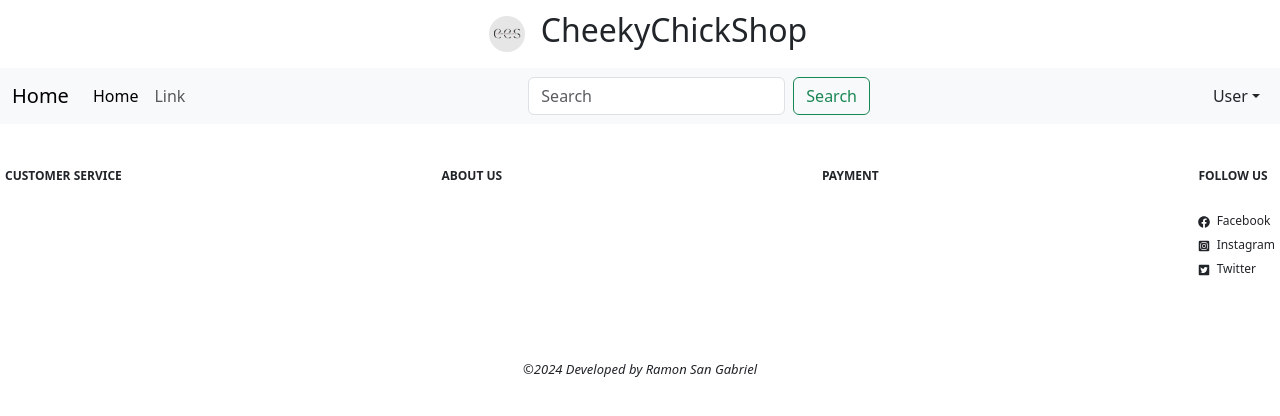
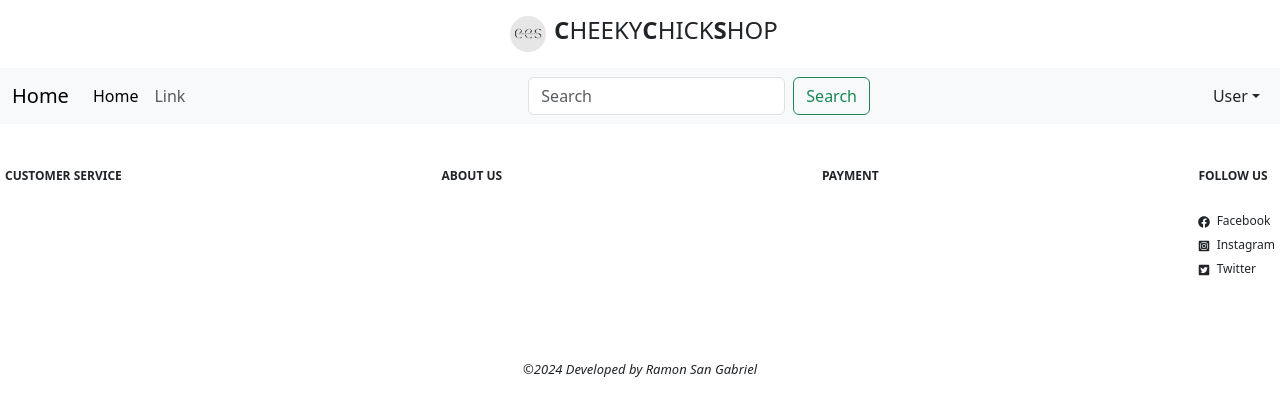
Before and after one commit to RamonSanGabriel/product-website, a React (Vite) app in the folder product-website/: page / in a window 1280 px wide. Shown: the top 416 px of the page. Built offline with nearby package versions, Linux system fonts and the light colour scheme.

Commit message:
bold logo

```diff
--- a/product-website/src/components/Header/Header.jsx
+++ b/product-website/src/components/Header/Header.jsx
@@ -5,7 +5,14 @@ const Header = () => {
   return (
     <div className={css.headerContainer}>
       <img className={css.headerLogo} src={logo} alt="Cheeky Chick Shop Logo" />
-      <h2>CheekyChickShop</h2>
+      <h2>
+        <b>C</b>
+        heeky
+        <b>C</b>
+        hick
+        <b>S</b>
+        hop
+      </h2>
     </div>
   );
 };
--- a/product-website/src/components/Header/Header.module.css
+++ b/product-website/src/components/Header/Header.module.css
@@ -2,10 +2,15 @@
   display: flex;
   justify-content: center;
   align-items: center;
+
+  & h2 {
+    text-transform: uppercase;
+    font-size: 1.5rem;
+  }
 }
 
 .headerLogo {
-  margin: 1rem;
+  margin: 1rem 0.5rem;
   /* width: 48px; */
   height: 36px;
   border-radius: 50px;
```
